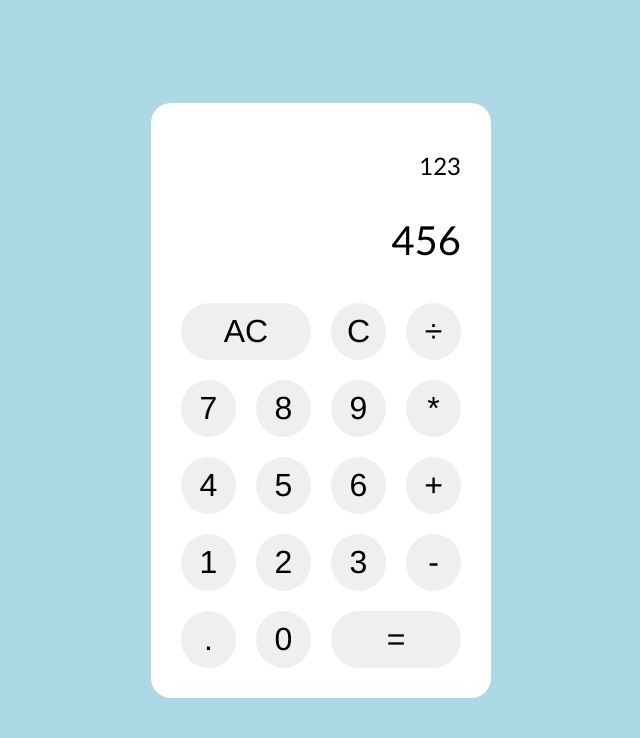
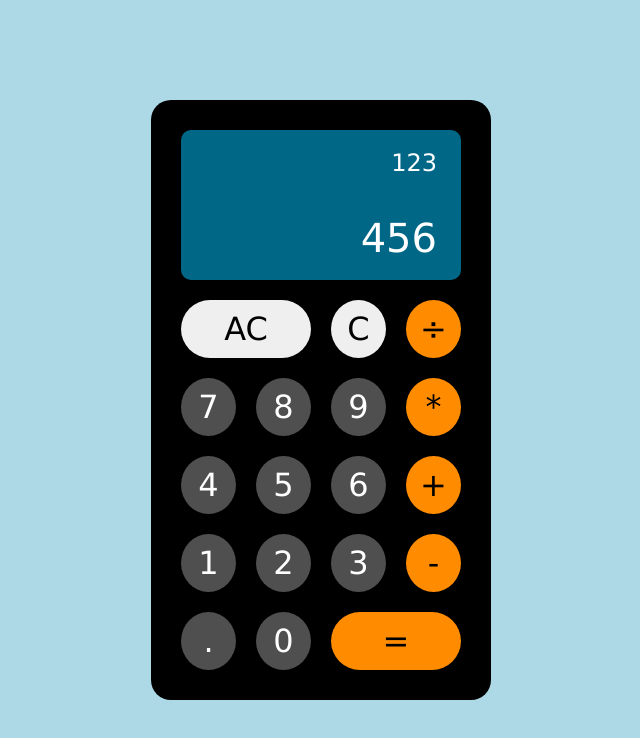
Before and after one commit to nauish/calculator, a plain HTML site: page index.html in a window 1280 px wide. Shown: the whole page, without its empty margins (319-959 px from the left). Drawn offline with Linux system fonts and the light colour scheme.

Commit message:
Tweak button color

```diff
--- a/style.css
+++ b/style.css
@@ -12,7 +12,7 @@ body {
 }
 
 .calculator {
-  background-color: white;
+  background-color: black;
   border-radius: 20px;
   padding: 20px;
   width: 300px;
@@ -28,6 +28,12 @@ body {
   word-wrap: break-word;
   word-break: break-all;
   margin: 10px;
+  background-color: rgb(1, 103, 135);
+  color: white;
+  border-radius: 10px;
+  padding-right: 24px;
+  font-family: "Lucida Sans", "Lucida Sans Regular", "Lucida Grande",
+    "Lucida Sans Unicode", Geneva, Verdana, sans-serif;
 }
 
 .output .previous-operant {
@@ -60,19 +66,45 @@ button {
   border: none;
   width: auto;
   border-radius: 50%;
-  font-family: "Franklin Gothic Medium", "Arial Narrow", Arial, sans-serif;
+  font-family: "Lucida Sans", "Lucida Sans Regular", "Lucida Grande",
+    "Lucida Sans Unicode", Geneva, Verdana, sans-serif;
   cursor: pointer;
+}
+
+button.number {
+  background-color: rgb(79, 79, 79);
+  color: white;
+}
+
+button.operator {
+  background-color: darkorange;
+}
+
+button.equal {
+  background-color: darkgray;
+  color: white;
 }
 
 button.two-fr {
   border-radius: 50px;
 }
 
-button:hover {
-  background-color: turquoise;
+button.number:hover {
+  background-color: lightgray;
+  color: black;
 }
-/*
-button.number {
-  background-color: grey;
-  color: white;
-} */
+
+button.number:hover {
+  background-color: lightgray;
+  color: black;
+}
+
+button.operator:hover {
+  background-color: lightcoral;
+  color: black;
+}
+
+button.all-clear:hover,
+button.clear:hover {
+  background-color: rgb(182, 182, 182);
+}
```
